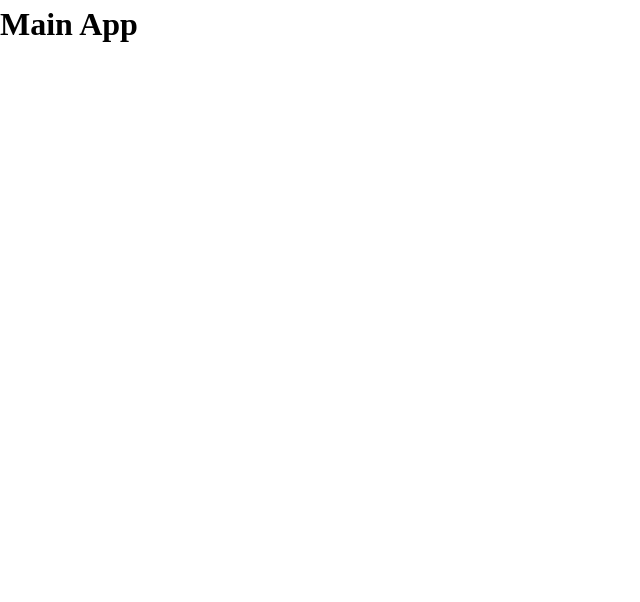
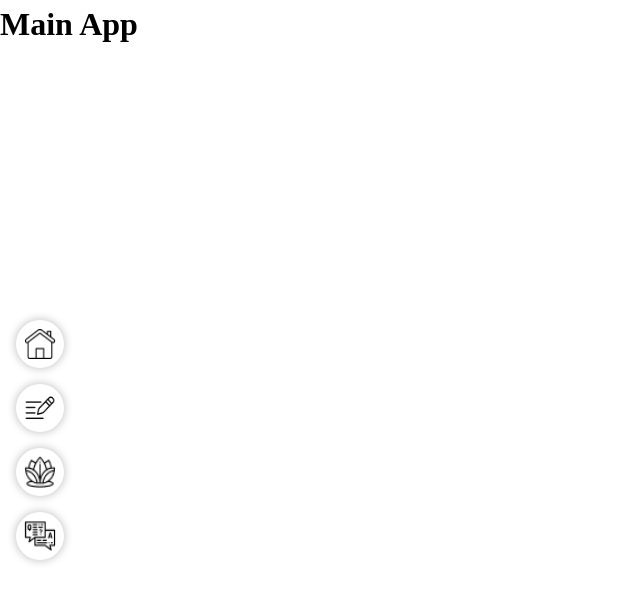
Before and after one commit to stewanoya/willow, a React (Create React App) app in the folder client/: page /main in a window 1280 px wide. Shown: the top 602 px of the page, without its empty margins (0-640 px from the left). Built offline with nearby package versions, Linux system fonts and the light colour scheme.

Commit message:
add sidebar to main

```diff
--- a/client/src/components/Main.jsx
+++ b/client/src/components/Main.jsx
@@ -1,6 +1,13 @@
+import Sidebar from "./Sidebar/Sidebar";
+
 const Main = () => {
   const user = localStorage.getItem("user");
-  return <h1>Main App</h1>;
+  return (
+    <div>
+      <h1>Main App</h1>
+      <Sidebar />
+    </div>
+  );
 };
 
 export default Main;
```
